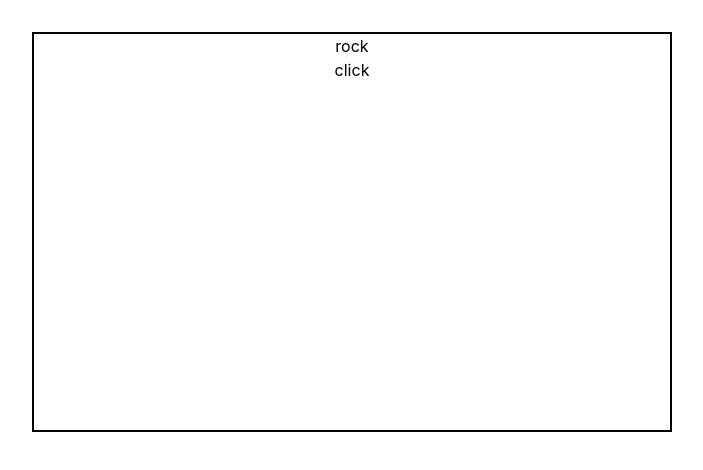
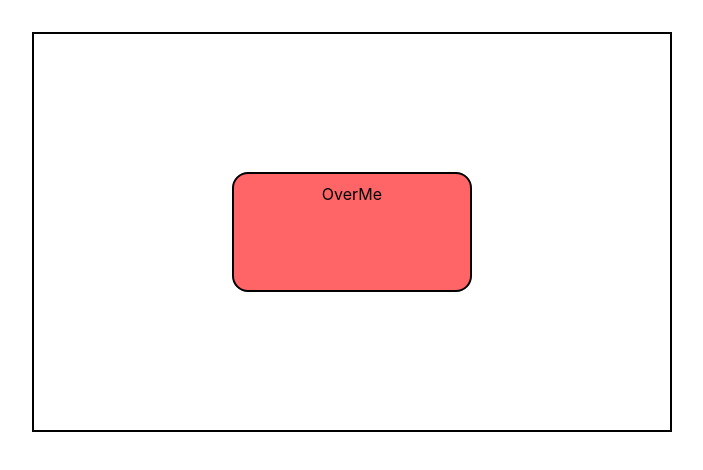
Before and after one commit to Vikram-Rai0/revision-session, a React (Vite) app in the folder frontend/: page / in a window 1280 px wide. Shown: the top 470 px of the page, without its empty margins (0-703 px from the left). Built offline with nearby package versions, Linux system fonts and the light colour scheme.

Commit message:
eventHandeling pratic , OnChange, onClick , onMouseOver, onSubmit , with different example

```diff
--- a/frontend/src/App.jsx
+++ b/frontend/src/App.jsx
@@ -3,14 +3,20 @@ import React from 'react'
 import ParentComponent from './components/props/ParentComponent'
 import UseState from './components/props/UseState'
 import UseEffect from './components/props/UseEffect'
-
-
+import Onclick from './components/eventHandeling/Onclick'
+import OnChange from './components/eventHandeling/OnChange'
+import OnSubmit from './components/eventHandeling/OnSubmit'
+import OnMoustOver from './components/eventHandeling/OnMoustOver'
 const App = () => {
   return (
-    <div class="border-2 solid red h-[50vh] w-[50vw]">
+    <div class="border-2 solid red h-[50vh] w-[50vw] flex justify-center items-center">
       {/* <ParentComponent /> */}
       {/* <UseState /> */}
-      <UseEffect />
+      {/* <UseEffect /> */}
+      {/* <Onclick/> */}
+      {/* <OnChange /> */}
+      {/* <OnSubmit/> */}
+      <OnMoustOver />
 
     </div>
   )
--- /dev/null
+++ b/frontend/src/components/eventHandeling/OnChange.jsx
@@ -0,0 +1,18 @@
+import React from 'react'
+import { useState } from 'react';
+const OnChange = () => {
+
+    const [email, setEmail] = useState("");
+
+    const handleChange = (e) => {
+        setEmail(e.target.value); //e.target.value gets the input value.
+    }
+    return (
+        <div>
+            <h1>{email}</h1>
+            <input type="text" onChange={handleChange} className='p-2 w-50 h-15 bg-amber-500' />
+        </div>
+    )
+}
+
+export default OnChange
--- /dev/null
+++ b/frontend/src/components/eventHandeling/OnMoustOver.jsx
@@ -0,0 +1,17 @@
+import React from 'react'
+
+const OnMoustOver = () => {
+    function handleMouse(){
+        console.log("i have hover!");
+    }
+    return (
+        <div>
+            <div onMouseOver={handleMouse} className='p-2 h-30 w-60 rounded-2xl border-2 bg-red-400'>
+
+            <h1>OverMe</h1>
+            </div>
+    </div >
+  )
+}
+
+export default OnMoustOver
--- /dev/null
+++ b/frontend/src/components/eventHandeling/OnSubmit.jsx
@@ -0,0 +1,29 @@
+import React from 'react'
+import { useState } from 'react';
+const OnSubmit = () => {
+    const [info, setInfo] = useState(" ");
+    const [input, setInput] = useState(" ");
+
+    function handleChange(e) {
+        setInput(e.target.value)
+    }
+    function handleSubmit(e) {
+        e.preventDefault(); //preventDefault() stops page refresh.
+        console.log("Form submitted")
+        setInfo(input)
+    }
+    return (
+        <div>
+            <h1>{info}</h1>
+            <form action="" onSubmit={handleSubmit}>
+                <div>
+
+                    <input type="text" className='p-2 h-10 w-50 border-2 rounded-2xl bg-blue-300' onChange={handleChange} />
+                </div>
+                <input type="submit" className='p-2 h-10 w-40 border-2 rounded-2xl bg-amber-600' />
+            </form>
+        </div>
+    )
+}
+
+export default OnSubmit
--- /dev/null
+++ b/frontend/src/components/eventHandeling/Onclick.jsx
@@ -0,0 +1,12 @@
+import React from 'react'
+
+const Onclick = () => {
+    function alertMessage() {
+        alert("Are you Sure you understand EventHandling");
+    }
+    return (
+        <div><button onClick={alertMessage} className='border-2 border-blue-500 p-5 rounded-2xl'>Click!</button></div>
+    )
+}
+
+export default Onclick
--- a/frontend/src/components/props/UseEffect.jsx
+++ b/frontend/src/components/props/UseEffect.jsx
@@ -41,7 +41,7 @@ const UseEffect = () => {
         return () => {
             window.removeEventListener("resize", handleResize)
         }
-    }, [])
+    }, [index])
     return (
 
         <>
```
